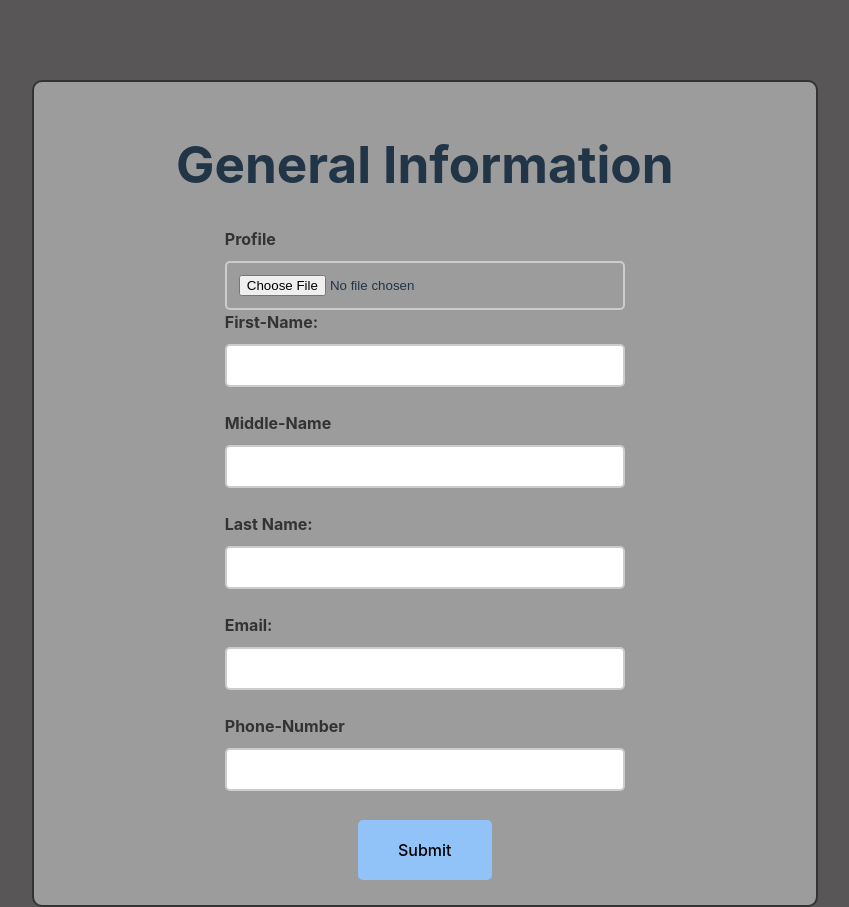
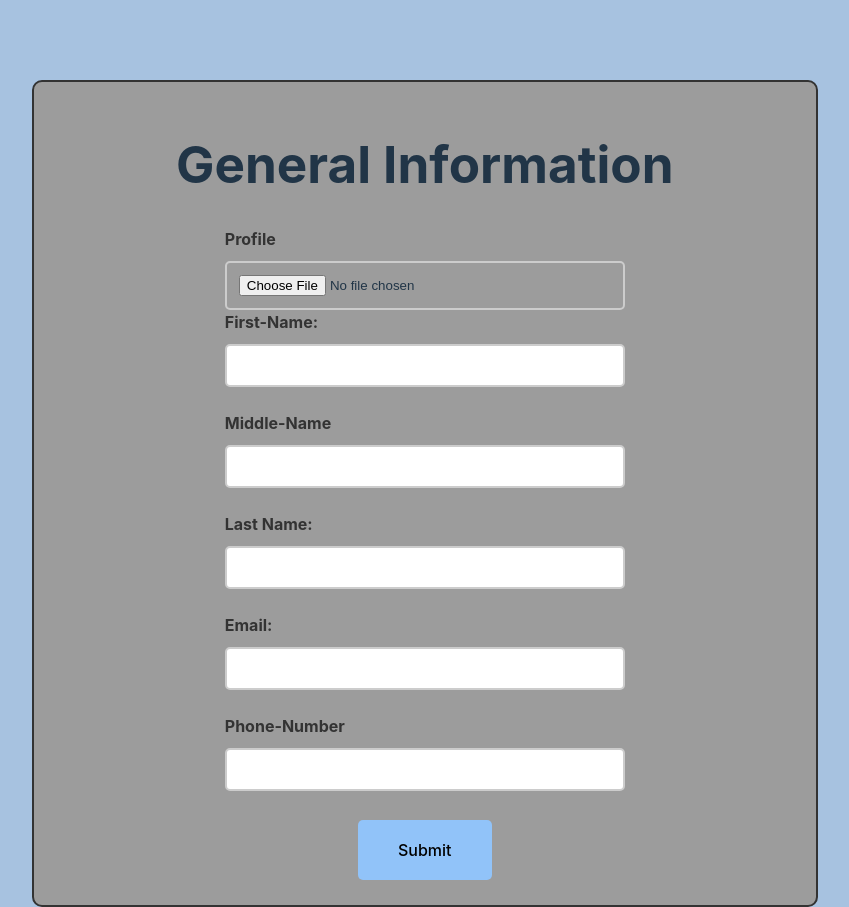
Before and after one commit to kubsamelkamu/CVApp, a React (Vite) app: page / in a window 1280 px wide. Shown: the whole page, without its empty margins (168-1017 px from the left). Built offline with nearby package versions, Linux system fonts and the light colour scheme.

Commit message:
edited background color

```diff
--- a/src/Component/GeneralInfo.module.css
+++ b/src/Component/GeneralInfo.module.css
@@ -1,3 +1,6 @@
+body{
+    background-color: #a7c2e0;
+}
 .generalInfoContainer{
     display: flex;
     flex-direction: column;
```
